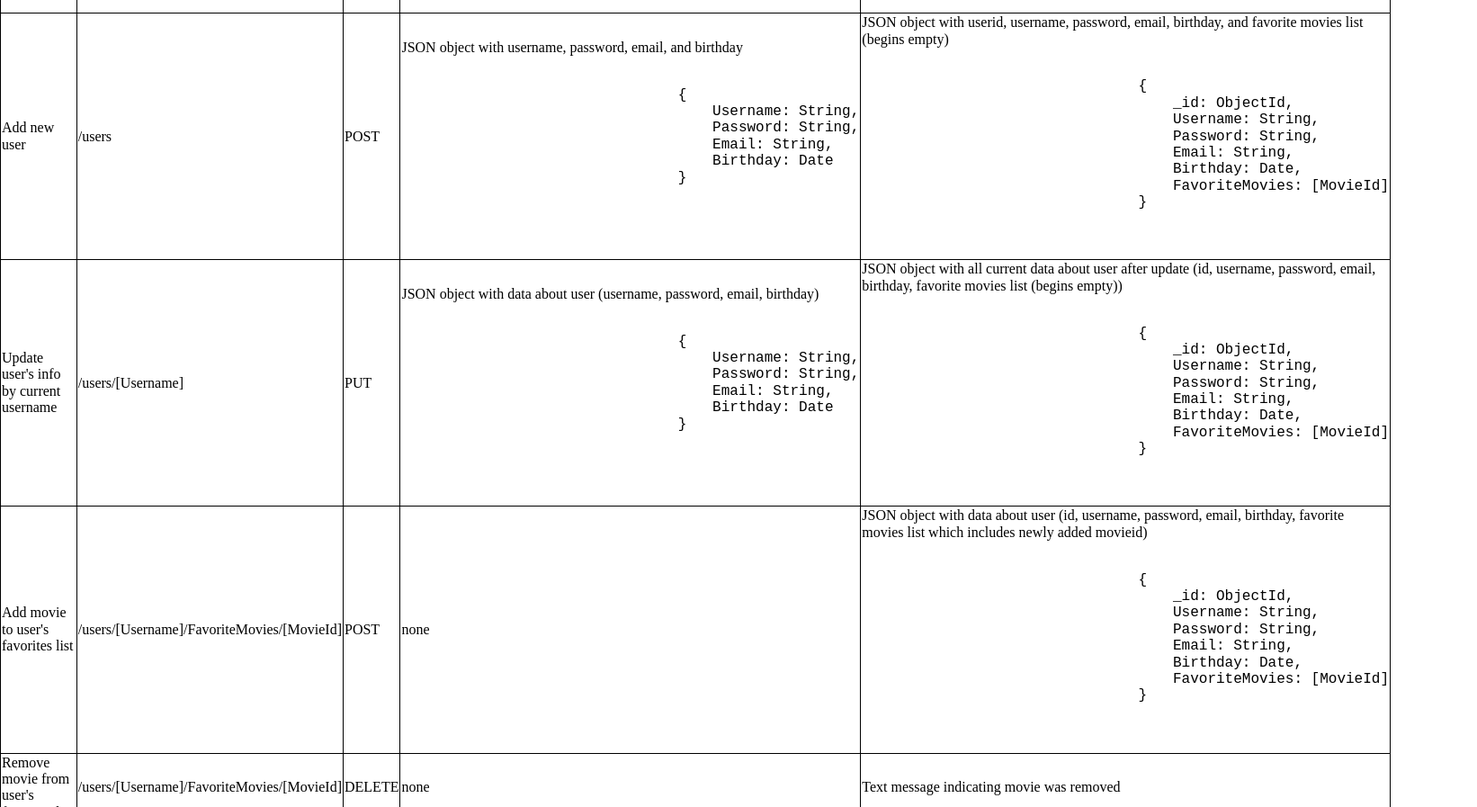
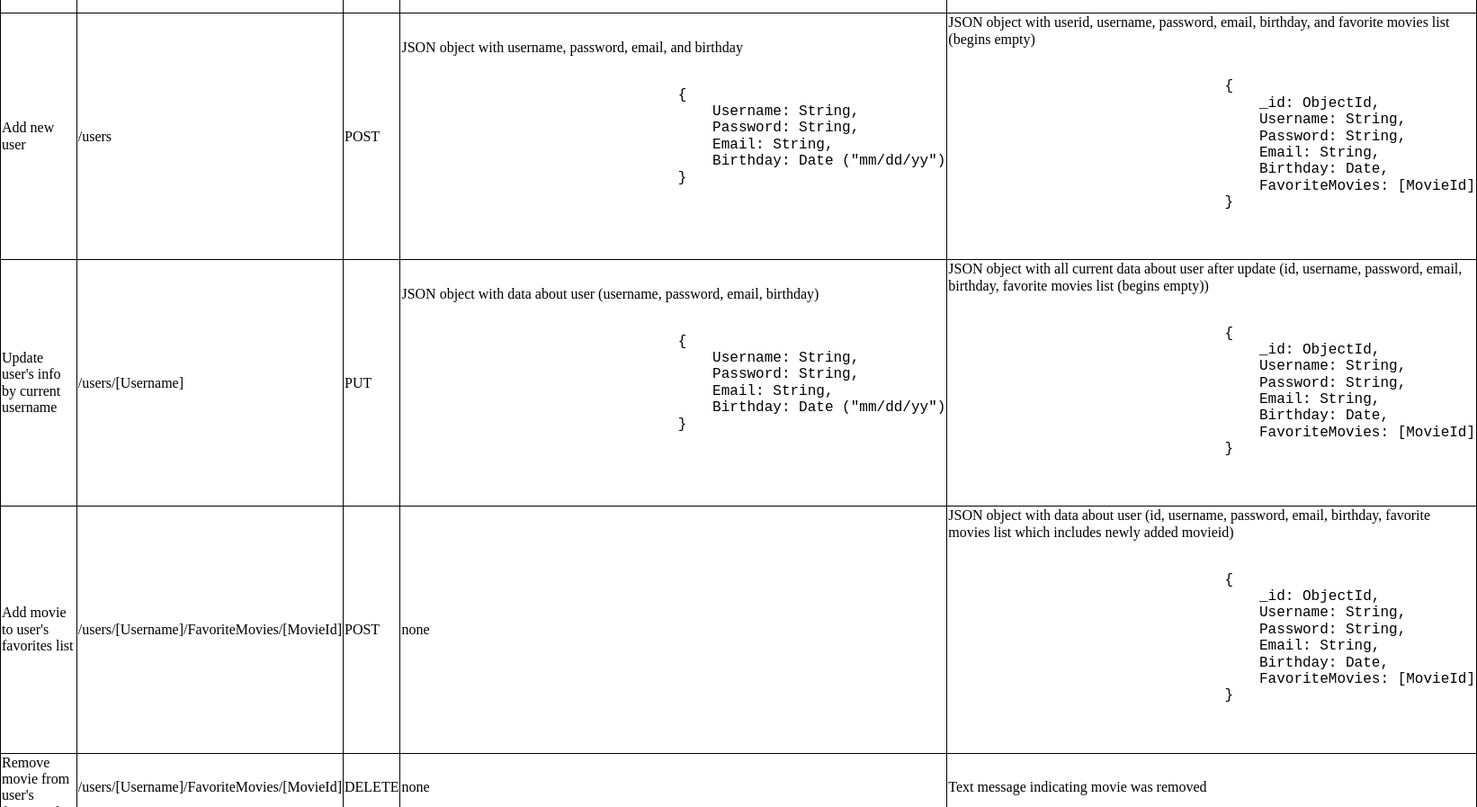
Before and after one commit to liztheshiz/movie-api, a website: page public/documentation.html in a window 1280 px wide. Shown: the part 1037-1934 px from the top of the page at 90% size, 1642 px wide, since content can reach past the window. Drawn offline with nearby package versions, Linux system fonts and the light colour scheme.

Commit message:
updated documentation to clarify date format

```diff
--- a/public/documentation.html
+++ b/public/documentation.html
@@ -102,7 +102,7 @@
                                     Username: String,
                                     Password: String,
                                     Email: String,
-                                    Birthday: Date
+                                    Birthday: Date ("mm/dd/yy")
                                 }
                             </code>
                         </pre>
@@ -133,7 +133,7 @@
                                     Username: String,
                                     Password: String,
                                     Email: String,
-                                    Birthday: Date
+                                    Birthday: Date ("mm/dd/yy")
                                 }
                             </code>
                         </pre>
```
